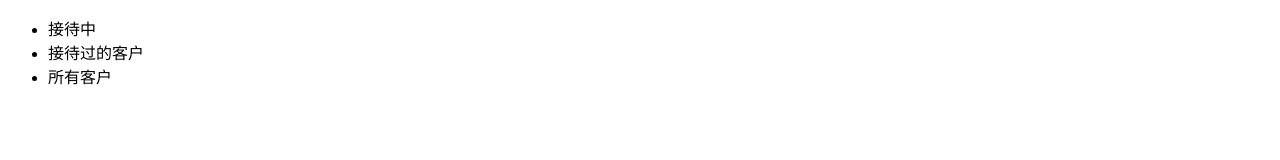
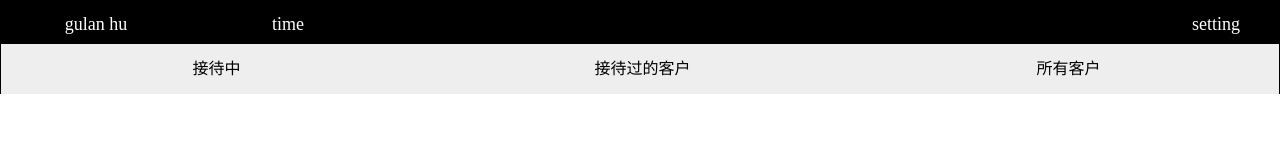
Before and after one commit to hugl/lab_csr, a plain HTML site: page index.html in a window 1280 px wide. Drawn offline with Linux system fonts and the light colour scheme.

Commit message:
update css

```diff
--- /dev/null
+++ b/css/basic.css
@@ -0,0 +1,2 @@
+@import "layout.css";
+@import "color.css";
--- a/css/color.css
+++ b/css/color.css
@@ -2,11 +2,34 @@ body{
     background-color: #fff;
     color: #000;
 }
-.head{
+a{
+    -webkit-tap-highlight-color: rgba(255,255,255,0);
+}
+.topbar{
     background-color: #000;
     color:#fff;
 }
-.main,.foot{
-    background-color: transparent;
+.topbar a:link{
+    color: #fff;
+}
+.topbar a:hover{
+    color:#aaa;
+}
+.sub-nav{
+    background-color: #eee;
     color:#000;
 }
+.sub-nav a:link{
+   color:#000;
+}
+.sub-nav a:hover{
+    color:#333;
+}
+.sub-nav a:active{
+    color: #000;
+    background-color: #fff;
+}
+.contentWrap{
+    background-color: transparent;
+    color: #000;
+}
--- a/css/layout.css
+++ b/css/layout.css
@@ -1 +1,91 @@
-.foot nav
+html,body,div,span,a{
+    border:0;
+    font-size:100%;
+    font:inherit;
+    vertical-align: baseline;
+}
+*{
+    padding: 0;
+    margin:0;
+}
+
+body{
+    line-height: 1;
+    display: block;
+}
+div{
+    display: block;
+}
+a{
+    text-decoration: none;
+}
+a:-webkit-any-link{
+    cursor: auto;
+}
+.tapbarWrap{
+    position: fixed;
+    top:0;
+    left: 0;
+    width: 100%;
+    z-index: 0;
+}
+.topbar,.iconf{
+    position: relative;
+    z-index: 2;
+    box-shadow: none;
+    text-align: center;
+    top: 0;
+}
+.topbar{
+    width: 100%;
+    height:44px;
+}
+.iconf{
+    font-family: wb440;
+    -webkit-font-smoothing: antialiased;
+    float: right;
+    font-size: 18px;
+    padding-top: 15px;
+}
+.iconf_setting{
+    width: 10%;
+}
+.iconf_clear{
+    width:60%;
+}
+.iconf_info{
+    width: 30%;
+}
+.info{
+    float:left;
+    width:50%;
+}
+.sub-nav{
+    position: relative;
+    z-index: 1;
+    width: 100%;
+    height:50px;
+    line-height: 50px;
+    box-sizing: border-box;
+    display: flex;
+    border-width: .1px;
+    border-style: solid;
+    border-top-width: 0;
+    border-bottom-width: 0;
+    text-align: center;
+}
+.nav-list{
+    width: 33%;
+    padding-left: 5px;
+}
+.contentWrap{
+    margin-top: 94px;
+    padding-top: 10px;
+}
+.hid{
+    display: none;
+}
+.feed-loading{
+    min-height: 50px;
+    text-align: center;
+}
--- a/index.html
+++ b/index.html
@@ -2,22 +2,54 @@
 <html>
 <head lang="en">
     <meta charset="UTF-8">
+    <meta id="viewport" name="viewport" content="width=device-width,initial-scale=1.0,minimum-scale=1.0,maximum-scale=1.0">
     <title>客服聊天</title>
+    <link rel="stylesheet" href="css/basic.css"/>
 </head>
 <body>
-<div class="head">
-    <div class="user"></div>
-    <div class="setting"></div>
-</div>
-<div class="main"></div>
-<div class="foot">
-    <nav>
-        <ul>
-            <li>接待中</li>
-            <li>接待过的客户</li>
-            <li>所有客户</li>
-        </ul>
-    </nav>
+<div id="box">
+    <div class="tapbarWrap">
+        <div class="topbar">
+            <a class="iconf iconf_setting" href="javascript:;" title="setting">setting</a>
+            <div class="iconf iconf_clear"></div>
+            <div class="iconf iconf_info">
+                <a class="info iconf_user" href="javascript:;" title="user">gulan hu</a>
+                <span class="info iconf_time" href="javascript:;" title="time">time</span>
+            </div>
+        </div>
+        <div class="sub-nav">
+            <a href="javascript:;" class="nav-list">接待中</a>
+            <a href="javascript:;" class="nav-list">接待过的客户</a>
+            <a href="javascript:;" class="nav-list">所有客户</a>
+        </div>
+    </div>
+    <div class="contentWrap">
+        <div id="in_list" class="tabCont">
+            <div class="feed-loading hid">
+                <span>loading</span>
+            </div>
+            <div class="dataCont"></div>
+        </div>
+        <div id="my_list" class="tabCont">
+            <div class="feed-loading hid">
+                <span>loading</span>
+            </div>
+            <div class="dataCont"></div>
+        </div>
+        <div id="all_list" class="tabCont">
+            <div class="feed-loading hid">
+                <span>loading</span>
+            </div>
+            <div class="dataCont"></div>
+        </div>
+    </div>
+    <div id="msgBox">
+        <div class="feed-loading hid">
+            <span>loading</span>
+        </div>
+        <div class="dataCont"></div>
+        <div class="usrInput"></div>
+    </div>
 </div>
 </body>
 </html>
```
